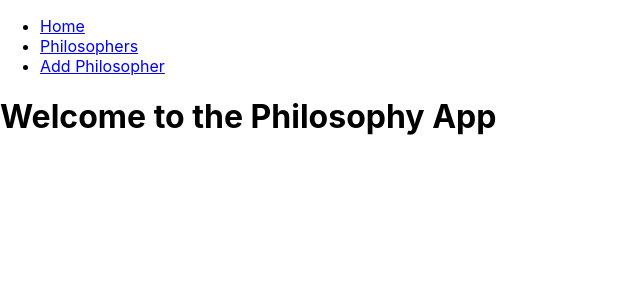
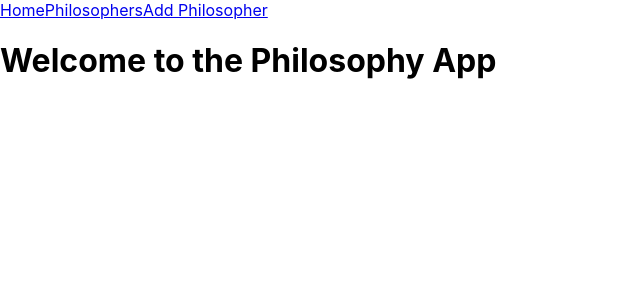
Before and after one commit to michaelmathiaa/react-project-math-formulas, a React (Create React App) app: page / in a window 1280 px wide. Shown: the top 300 px of the page, without its empty margins (0-640 px from the left). Built offline with nearby package versions, Linux system fonts and the light colour scheme.

Commit message:
Abstracts NavBar content in App.js to NavBar.js

```diff
--- a/src/components/App.js
+++ b/src/components/App.js
@@ -1,26 +1,15 @@
 import React from 'react';
 import { BrowserRouter as Router, Link, Route, Switch } from 'react-router-dom';
 import Home from './Home';
+import NavBar from './NavBar';
 import PhilosopherList from './PhilosopherList';
 import AddPhilosopher from './AddPhilosopher';
 import "../styles/App.css"
 
 function App() {
   return (
-    <Router>
-      <nav>
-        <ul>
-          <li>
-            <Link to="/">Home</Link>
-          </li>
-          <li>
-            <Link to="/philosophers">Philosophers</Link>
-          </li>
-          <li>
-            <Link to="/add">Add Philosopher</Link>
-          </li>
-        </ul>
-      </nav>
+    <div>
+      <NavBar />
       <Switch>
         <Route exact path="/">
           <Home />
@@ -32,7 +21,7 @@ function App() {
           <AddPhilosopher />
         </Route>
       </Switch>
-    </Router>
+    </div>
   );
 }
 
--- a/src/components/NavBar.js
+++ b/src/components/NavBar.js
@@ -0,0 +1,29 @@
+import React from "react";
+import { NavLink } from "react-router-dom";
+
+function NavBar() {
+    return (
+        <div className="navbar">
+            <NavLink
+                to="/"
+                exact
+            >
+                Home
+            </NavLink>
+            <NavLink
+                to="/philosophers"
+                exact
+            >
+                Philosophers
+            </NavLink>
+            <NavLink
+                to="/add"
+                exact
+            >
+                Add Philosopher
+            </NavLink>
+        </div>
+    )
+}
+
+export default NavBar;
--- a/src/index.js
+++ b/src/index.js
@@ -1,11 +1,12 @@
 import React from 'react';
 import ReactDOM from 'react-dom/client';
+import { BrowserRouter as Router } from "react-router-dom";
 import './styles/index.css';
 import App from './components/App';
 
 const root = ReactDOM.createRoot(document.getElementById('root'));
 root.render(
-  <React.StrictMode>
+  <Router>
     <App />
-  </React.StrictMode>
+  </Router>
 );
```
